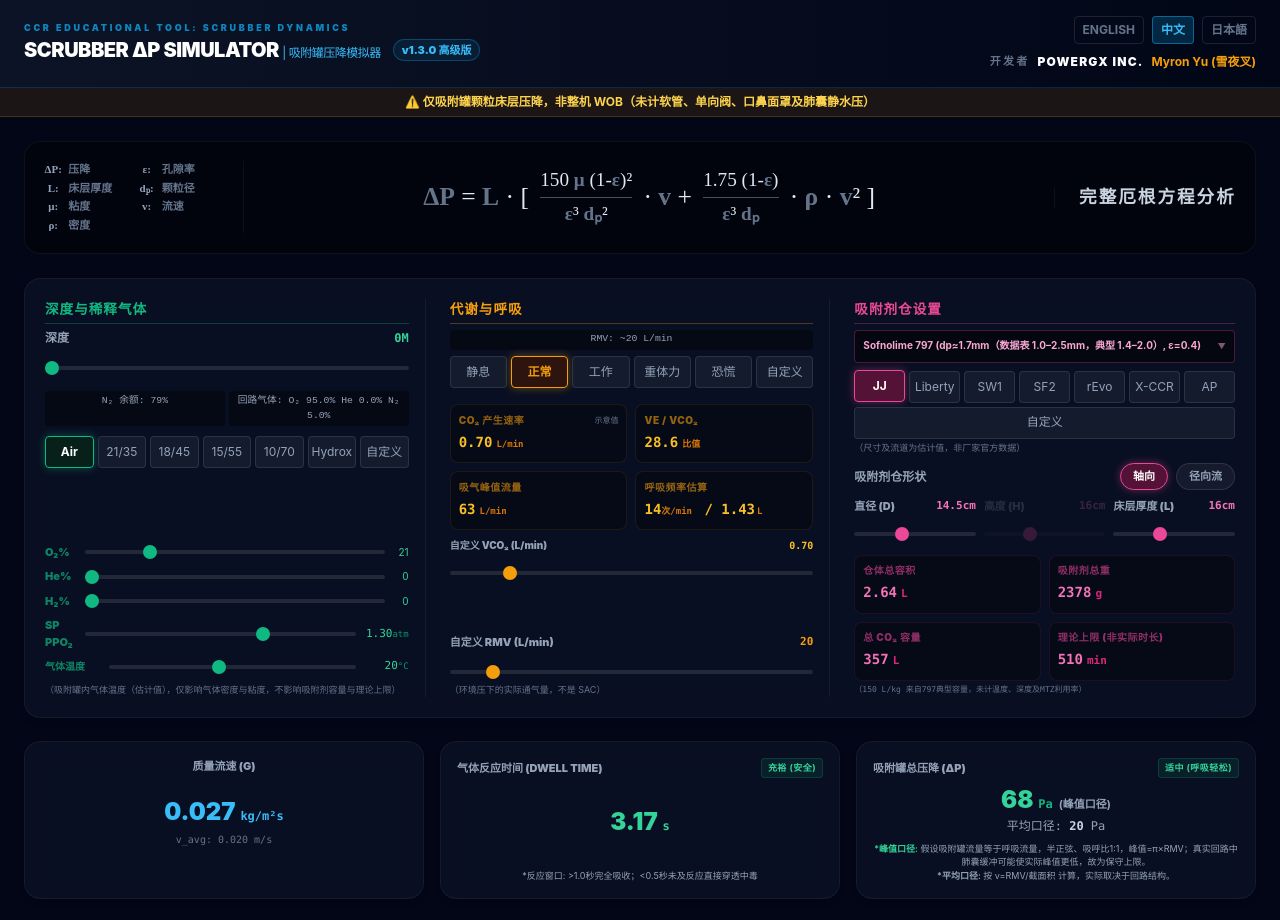
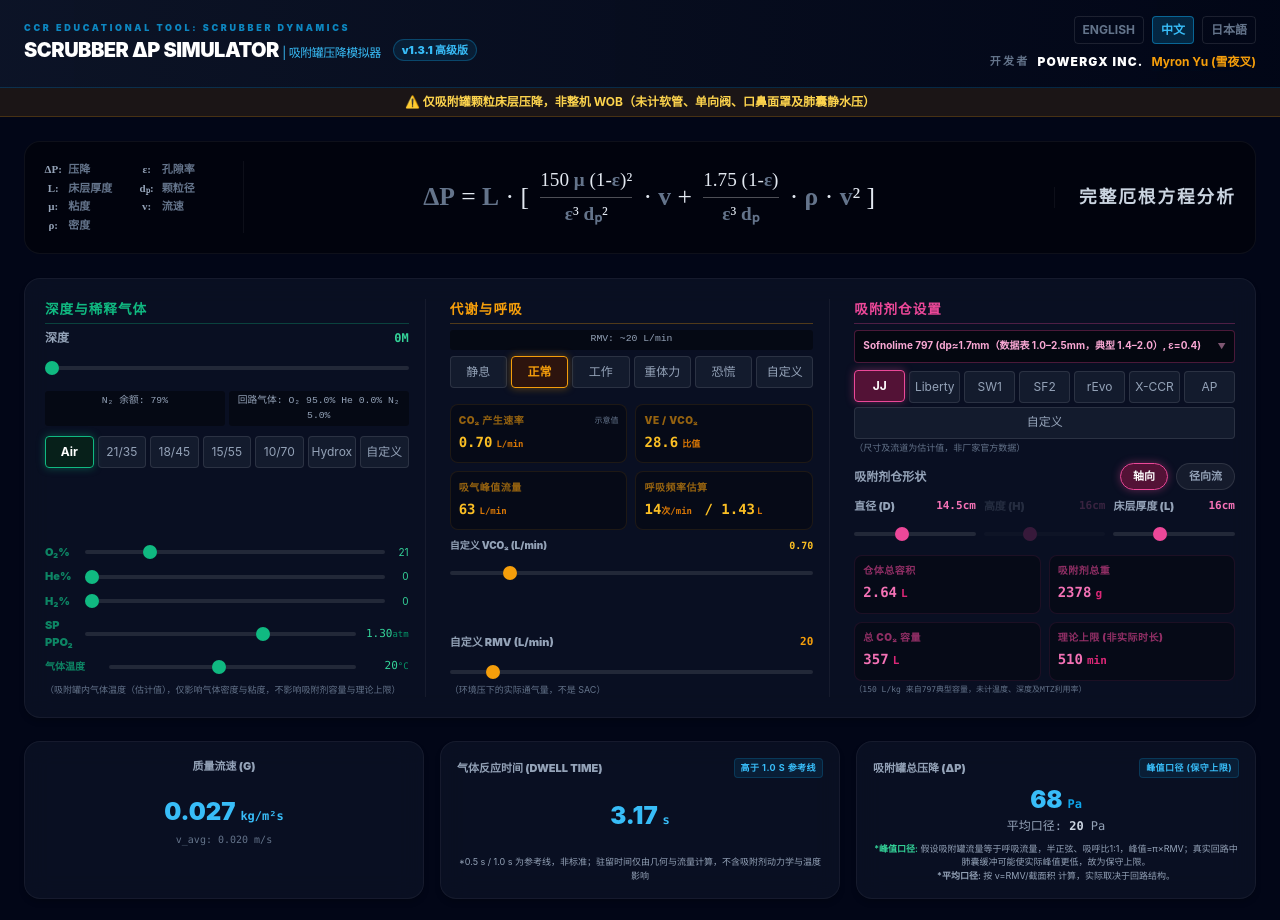
Before and after one commit to powergx-yu/WOB-SIMULATOR, a plain HTML site: page index.html in a window 1280 px wide. Shown: the top 920 px of the page. Drawn offline with nearby package versions, Linux system fonts and the light colour scheme.

Commit message:
release: v1.3.1 final release with neutral telemetry, PWA cache bump and clean repo

```diff
--- a/index.html
+++ b/index.html
@@ -4,7 +4,7 @@
 <head>
     <meta charset="UTF-8">
     <meta name="viewport" content="width=device-width, initial-scale=1.0">
-    <title>Scrubber ΔP Simulator | 吸附罐压降模拟器 v1.3.0 - POWERGX Edition</title>
+    <title>Scrubber ΔP Simulator | 吸附罐压降模拟器 v1.3.1 - POWERGX Edition</title>
     <link rel="manifest" href="manifest.json">
     <script src="https://cdn.tailwindcss.com"></script>
     <script src="https://cdn.jsdelivr.net/npm/chart.js"></script>
@@ -646,7 +646,7 @@
                     <h1 class="text-xl font-black text-white tracking-tight uppercase shadow-sky-500">SCRUBBER ΔP SIMULATOR <span id="lbl-header-sub" class="text-xs text-sky-400 font-normal">| 吸附罐压降模拟器</span></h1>
                     <div id="lbl-version"
                         class="px-2 py-0.5 rounded-full border border-sky-500/30 bg-sky-500/10 text-[11px] font-black text-sky-400">
-                        v1.3.0 高级版</div>
+                        v1.3.1 高级版</div>
                 </div>
             </div>
         </div>
@@ -1004,24 +1004,23 @@
             <div class="glass-card p-4 flex flex-col justify-between">
                 <div class="flex items-center justify-between mb-0.5">
                     <span id="lbl-dwell" class="text-[11px] font-black text-slate-400 uppercase">气体反应时间 (Dwell Time)</span>
-                    <span id="badge-dwell-level" class="text-[9px] px-1.5 py-0.5 rounded font-bold uppercase tracking-wider transition-colors duration-200 bg-emerald-500/10 text-emerald-400 border border-emerald-500/20 shrink-0">充裕 (安全)</span>
+                    <span id="badge-dwell-level" class="text-[9px] px-1.5 py-0.5 rounded font-bold uppercase tracking-wider transition-colors duration-200 bg-sky-500/10 text-sky-400 border border-sky-500/20 shrink-0">高于 1.0 s 参考线</span>
                 </div>
                 <div class="my-auto py-1">
-                    <div class="text-2xl font-black transition-colors duration-200" id="res-dwell-box"><span
+                    <div class="text-2xl font-black text-sky-400 transition-colors duration-200" id="res-dwell-box"><span
                             id="res-dwell">0.00</span> <span class="text-xs font-mono">s</span></div>
                 </div>
-                <div class="text-[9px] text-slate-400 mt-1 leading-normal" id="lbl-dwell-note">*反应窗口: >1.0秒完全吸收；<0.5秒未及反应直接穿透中毒</div>
+                <div class="text-[9px] text-slate-400 mt-1 leading-normal" id="lbl-dwell-note">*0.5 s / 1.0 s 为参考线，非标准；驻留时间仅由几何与流量计算，不含吸附剂动力学与温度影响</div>
             </div>
             <div class="glass-card p-4 flex flex-col justify-between">
                 <div class="flex items-center justify-between mb-0.5">
                     <span id="lbl-total-dp" class="text-[11px] font-black text-slate-400 uppercase">吸附罐总压降 (ΔP)</span>
-                    <span id="badge-dp-level" class="text-[9px] px-1.5 py-0.5 rounded font-bold uppercase tracking-wider transition-colors duration-200 bg-emerald-500/10 text-emerald-400 border border-emerald-500/20 shrink-0">适中 (呼吸轻松)</span>
+                    <span id="badge-dp-level" class="text-[9px] px-1.5 py-0.5 rounded font-bold uppercase tracking-wider transition-colors duration-200 bg-sky-500/10 text-sky-400 border border-sky-500/20 shrink-0">峰值口径 (保守上限)</span>
                 </div>
                 <div class="my-auto py-1">
                     <div class="flex items-baseline justify-center gap-1.5">
-                        <span id="res-total-dp-box" class="text-2xl font-black text-emerald-400 transition-colors duration-200"><span id="res-total-dp-peak">0</span> <span
-                                id="unit-total-dp-peak" class="text-xs font-mono text-emerald-500 transition-colors duration-200">Pa</span></span>
-                        <span class="text-[11px] text-slate-400 font-bold" id="lbl-peak-badge">(峰值口径)</span>
+                        <span id="res-total-dp-box" class="text-2xl font-black text-sky-400 transition-colors duration-200"><span id="res-total-dp-peak">0</span> <span
+                                id="unit-total-dp-peak" class="text-xs font-mono text-sky-500 transition-colors duration-200">Pa</span></span>
                     </div>
                     <div class="text-xs text-slate-400 font-mono mt-0.5">
                         <span id="lbl-avg-dp-prefix">平均口径:</span> <span id="res-total-dp-avg" class="text-slate-300 font-bold">0</span> Pa
@@ -1122,7 +1121,7 @@
                 panelGas: "深度与稀释气体", panelMeta: "代谢与呼吸", panelEnv: "吸附剂仓设置",
                 mathHeader: "完整厄根方程分析",
                 chartLabel: '吸附罐峰值压降 (Pa)', chartViscous: '粘性项 (峰值)', chartInertial: '惯性项 (峰值)',
-                customBtn: "自定义", developedBy: "开发者", versionTag: "v1.3.0 高级版",
+                customBtn: "自定义", developedBy: "开发者", versionTag: "v1.3.1 高级版",
                 headerSub: "| 吸附罐压降模拟器",
                 tempLabel: "气体温度", tempNote: "（吸附罐内气体温度（估计值），仅影响气体密度与粘度，不影响吸附剂容量与理论上限）",
                 sorb797: "Sofnolime 797 (dp≈1.7mm（数据表 1.0–2.5mm，典型 1.4–2.0）, ε=0.4)", sorb408: "Sofnolime 408 (颗粒径=3.5mm, ε=0.42, 估计值)", sorbExtend: "ExtendAir (固体芯, ε=0.6, 估计值)",
@@ -1137,13 +1136,13 @@
                 sliderVCO2: "自定义 VCO₂ (L/min)", rmvNote: "（环境压下的实际通气量，不是 SAC）",
                 unitPresetNote: "（尺寸及流道为估计值，非厂家官方数据）",
                 enduranceNote: "（150 L/kg 来自797典型容量，未计温度、深度及MTZ利用率）",
-                dwellNote: "*反应窗口: >1.0秒完全吸收；<0.5秒未及反应直接穿透中毒", peakBadge: "(峰值口径)", avgDpPrefix: "平均口径:",
+                dwellNote: "*0.5 s / 1.0 s 为参考线，非标准；驻留时间仅由几何与流量计算，不含吸附剂动力学与温度影响", peakBadge: "(峰值口径)", avgDpPrefix: "平均口径:",
                 dpAssumption: '<span class="text-emerald-400 font-semibold">*峰值口径:</span> 假设吸附罐流量等于呼吸流量，半正弦、吸呼比1:1，峰值=π×RMV；真实回路中肺囊缓冲可能使实际峰值更低，故为保守上限。<br><span class="text-slate-400 font-semibold">*平均口径:</span> 按 v=RMV/截面积 计算，实际取决于回路结构。',
                 canvasAnimNote: "示意动画，非CFD", chartSubtitle: "柱高: 峰值口径 (Pa)",
                 vo2Labels: { Rest: "静息", Norm: "正常", Work: "工作", Heavy: "重体力", Panic: "恐慌" },
                 radialReSuffix: " (平均半径处)",
-                dpLevelNominal: "适中 (呼吸轻松)", dpLevelHigh: "高阻力 (易疲劳)", dpLevelExtreme: "阻力过载 (肌耗竭)",
-                dwellLevelOptimal: "充裕 (安全)", dwellLevelWarning: "偏紧 (冷水易穿透)", dwellLevelDanger: "极危 (穿透中毒)"
+                dwellLevelAbove: "高于 1.0 s 参考线", dwellLevelMid: "介于 0.5–1.0 s", dwellLevelBelow: "低于 0.5 s 参考线",
+                dpPeakBadgeFixed: "峰值口径 (保守上限)"
             },
             ja: {
                 depth: "水深", rmv: "カスタム RMV (L/min)", gasBal: "N₂ バランス:",
@@ -1155,7 +1154,7 @@
                 panelGas: "水深と希釈ガス", panelMeta: "代謝と呼吸", panelEnv: "スクラバー設定",
                 mathHeader: "エルグン方程式の完全解析",
                 chartLabel: 'スクラバーピーク圧損 (Pa)', chartViscous: '粘性項 (ピーク)', chartInertial: '慣性項 (ピーク)',
-                customBtn: "カスタム", developedBy: "開発者", versionTag: "v1.3.0 アドバンスド",
+                customBtn: "カスタム", developedBy: "開発者", versionTag: "v1.3.1 アドバンスド",
                 headerSub: "| スクラバー圧損シミュレーター",
                 tempLabel: "ガス温度", tempNote: "（キャニスター内ガス温度（推定値）。密度と粘度のみに影響し、吸収剤の容量や理論上限には影響しません）",
                 sorb797: "Sofnolime 797 (dp≈1.7mm（データシート 1.0–2.5mm，代表 1.4–2.0）, ε=0.4)", sorb408: "Sofnolime 408 (dp=3.5mm, ε=0.42, 推定値)", sorbExtend: "ExtendAir (ソリッドコア, ε=0.6, 推定値)",
@@ -1170,13 +1169,13 @@
                 sliderVCO2: "カスタム VCO₂ (L/min)", rmvNote: "（環境圧での実換気量、SACではありません）",
                 unitPresetNote: "（寸法・流路は推定値、メーカー公式値ではありません）",
                 enduranceNote: "（797公称容量150 L/kg基準、温度・深度・MTZ未考慮）",
-                dwellNote: "*反応窓口: >1.0秒で完全吸収；<0.5秒は未反応のまま直接吸入中毒", peakBadge: "(ピーク口径)", avgDpPrefix: "平均口径:",
+                dwellNote: "*0.5 s / 1.0 s は参考ラインであり標準値ではありません。滞留時間は幾何と流量のみで算出され、吸着速度論や温度影響は含みません", peakBadge: "(ピーク口径)", avgDpPrefix: "平均口径:",
                 dpAssumption: '<span class="text-emerald-400 font-semibold">*ピーク口径:</span> スクラバー流量＝呼吸流量、半正弦波・吸呼比1:1、ピーク=π×RMVを仮定。カウンターラングの緩衝で実ピークはより低くなり得るため保守上限値。<br><span class="text-slate-400 font-semibold">*平均口径:</span> v=RMV/流路面積で算出、実際は回路構造に依存。',
                 canvasAnimNote: "模式アニメーション (CFD外)", chartSubtitle: "バーの高さ: ピーク口径 (Pa)",
                 vo2Labels: { Rest: "安静", Norm: "通常", Work: "作業", Heavy: "高負荷", Panic: "過換気" },
                 radialReSuffix: " (平均半径位置)",
-                dpLevelNominal: "適正 (呼吸快調)", dpLevelHigh: "高圧損 (疲労注意)", dpLevelExtreme: "過大圧損 (呼吸筋疲弊)",
-                dwellLevelOptimal: "十分 (安全)", dwellLevelWarning: "余裕少 (冷水注意)", dwellLevelDanger: "極危 (未反応穿透)"
+                dwellLevelAbove: "1.0 s 参考ライン超", dwellLevelMid: "0.5–1.0 s の間", dwellLevelBelow: "0.5 s 参考ライン未満",
+                dpPeakBadgeFixed: "ピーク口径 (保守上限)"
             },
             en: {
                 depth: "Depth", rmv: "Custom RMV (L/min)", gasBal: "N₂ Balance:",
@@ -1188,7 +1187,7 @@
                 panelGas: "DEPTH & DILUENT", panelMeta: "METABOLISM", panelEnv: "SCRUBBER SETUP",
                 mathHeader: "Full Ergun Equation Analysis",
                 chartLabel: 'Peak Scrubber ΔP (Pa)', chartViscous: 'Viscous (Peak)', chartInertial: 'Inertial (Peak)',
-                customBtn: "Custom", developedBy: "Developed By", versionTag: "v1.3.0 Advanced",
+                customBtn: "Custom", developedBy: "Developed By", versionTag: "v1.3.1 Advanced",
                 headerSub: "",
                 tempLabel: "Gas Temp", tempNote: "(Estimated canister gas temperature; affects gas density and viscosity only, not absorbent capacity or theoretical limits)",
                 sorb797: "Sofnolime 797 (dp≈1.7mm (Data Sheet 1.0–2.5mm, Typ. 1.4–2.0), ε=0.4)", sorb408: "Sofnolime 408 (dp=3.5mm, ε=0.42, Estimated)", sorbExtend: "ExtendAir (Solid Core, ε=0.6, Estimated)",
@@ -1203,13 +1202,13 @@
                 sliderVCO2: "Custom VCO₂ (L/min)", rmvNote: "(Actual ventilation at ambient pressure, not SAC)",
                 unitPresetNote: "(Dimensions & flow path estimated, non-OEM data)",
                 enduranceNote: "(150 L/kg typical capacity from 797 data sheet; temp, depth & MTZ unmodeled)",
-                dwellNote: "*Reaction Window: >1.0s optimal; <0.5s breakthrough risk (toxic CO₂)", peakBadge: "(Peak Basis)", avgDpPrefix: "Average:",
+                dwellNote: "*0.5 s / 1.0 s are reference lines, non-standard; dwell time is computed solely from geometry & flow, excluding kinetics and temperature effects", peakBadge: "(Peak Basis)", avgDpPrefix: "Average:",
                 dpAssumption: '<span class="text-emerald-400 font-semibold">*Peak Basis:</span> Assumes canister flow equals breathing flow, half-sine 1:1, peak=π×RMV; counterlung buffer may lower actual peak, serving as conservative upper bound.<br><span class="text-slate-400 font-semibold">*Average Basis:</span> Calculated via v=RMV/area; actual value depends on loop architecture.',
                 canvasAnimNote: "Illustrative animation, non-CFD", chartSubtitle: "Bar Height: Peak Basis (Pa)",
                 vo2Labels: { Rest: "Rest", Norm: "Norm", Work: "Work", Heavy: "Heavy", Panic: "Panic" },
                 radialReSuffix: " (at mean radius)",
-                dpLevelNominal: "Nominal (Easy)", dpLevelHigh: "High ΔP (Fatigue)", dpLevelExtreme: "Overload (Exhaustion)",
-                dwellLevelOptimal: "Optimal (Safe)", dwellLevelWarning: "Marginal (Cold Water)", dwellLevelDanger: "Breakthrough (Danger)"
+                dwellLevelAbove: "> 1.0 s Ref Line", dwellLevelMid: "0.5–1.0 s Range", dwellLevelBelow: "< 0.5 s Ref Line",
+                dpPeakBadgeFixed: "Peak Basis (Upper Bound)"
             }
         };
 
@@ -1332,7 +1331,7 @@
 
             let rho, mu;
             if (Number.isFinite(params.tempC)) {
-                // v1.3.0 物性模型：理想气体密度随温度变化，Sutherland/幂律单组分粘度，Wilke 规则计算混合粘度
+                // v1.3.1 物性模型：理想气体密度随温度变化，Sutherland/幂律单组分粘度，Wilke 规则计算混合粘度
                 const T_K = params.tempC + 273.15;
                 const raw_fn2 = Math.max(0, fn2_loop);
                 const sum_y = fo2_loop + fhe_loop + fh2_loop + raw_fn2;
@@ -1490,6 +1489,9 @@
             const elDpAssump = document.getElementById('lbl-dp-assumption');
             if (elDpAssump && t.dpAssumption) elDpAssump.innerHTML = t.dpAssumption;
 
+            const elDpBadge = document.getElementById('badge-dp-level');
+            if (elDpBadge && t.dpPeakBadgeFixed) elDpBadge.innerText = t.dpPeakBadgeFixed;
+
             const elAnimNote = document.getElementById('lbl-canvas-anim-note');
             if (elAnimNote && t.canvasAnimNote) elAnimNote.innerText = t.canvasAnimNote;
 
@@ -1886,61 +1888,44 @@
             document.getElementById('res-co2-cap').innerText = Math.round(co2_capacity_L);
             document.getElementById('res-endurance').innerText = Math.round(endurance_min);
 
-            // 续航时间警告颜色
+            // 理论上限续航展示 (固定中性展示，不作警示变色或闪烁)
             const endBox = document.getElementById('res-endurance-box');
-            if (endurance_min < 30) {
-                endBox.className = 'text-rose-500 font-mono font-black text-sm animate-pulse';
-            } else if (endurance_min < 60) {
-                endBox.className = 'text-amber-400 font-mono font-black text-sm';
-            } else {
+            if (endBox) {
                 endBox.className = 'text-pink-400 font-mono font-black text-sm';
             }
 
-            // 气体反应时间 (Dwell Time) 水平分级判定
+            // 气体反应时间 (Dwell Time) 水平分级判定 (非报警中性配色: >=1.0s 天蓝, 0.5-1.0s 琥珀, <0.5s 灰蓝，均不闪烁)
             const dwellBox = document.getElementById('res-dwell-box');
             const dwellBadge = document.getElementById('badge-dwell-level');
             if (fluid.tr_eff < 0.5) {
-                if (dwellBox) dwellBox.className = "text-2xl font-black text-rose-500 animate-pulse transition-colors duration-200";
+                if (dwellBox) dwellBox.className = "text-2xl font-black text-slate-400 transition-colors duration-200";
                 if (dwellBadge) {
-                    dwellBadge.className = "text-[9px] px-1.5 py-0.5 rounded font-bold uppercase tracking-wider transition-colors duration-200 bg-rose-500/20 text-rose-400 border border-rose-500/30 animate-pulse shrink-0";
-                    dwellBadge.innerText = t.dwellLevelDanger || "极危 (穿透中毒)";
+                    dwellBadge.className = "text-[9px] px-1.5 py-0.5 rounded font-bold uppercase tracking-wider transition-colors duration-200 bg-slate-500/10 text-slate-400 border border-slate-500/20 shrink-0";
+                    dwellBadge.innerText = t.dwellLevelBelow || "低于 0.5 s 参考线";
                 }
             } else if (fluid.tr_eff < 1.0) {
-                if (dwellBox) dwellBox.className = "text-2xl font-black text-amber-500 transition-colors duration-200";
+                if (dwellBox) dwellBox.className = "text-2xl font-black text-amber-400 transition-colors duration-200";
                 if (dwellBadge) {
                     dwellBadge.className = "text-[9px] px-1.5 py-0.5 rounded font-bold uppercase tracking-wider transition-colors duration-200 bg-amber-500/10 text-amber-400 border border-amber-500/20 shrink-0";
-                    dwellBadge.innerText = t.dwellLevelWarning || "偏紧 (冷水易穿透)";
+                    dwellBadge.innerText = t.dwellLevelMid || "介于 0.5–1.0 s";
                 }
             } else {
-                if (dwellBox) dwellBox.className = "text-2xl font-black text-emerald-400 transition-colors duration-200";
+                if (dwellBox) dwellBox.className = "text-2xl font-black text-sky-400 transition-colors duration-200";
                 if (dwellBadge) {
-                    dwellBadge.className = "text-[9px] px-1.5 py-0.5 rounded font-bold uppercase tracking-wider transition-colors duration-200 bg-emerald-500/10 text-emerald-400 border border-emerald-500/20 shrink-0";
-                    dwellBadge.innerText = t.dwellLevelOptimal || "充裕 (安全)";
+                    dwellBadge.className = "text-[9px] px-1.5 py-0.5 rounded font-bold uppercase tracking-wider transition-colors duration-200 bg-sky-500/10 text-sky-400 border border-sky-500/20 shrink-0";
+                    dwellBadge.innerText = t.dwellLevelAbove || "高于 1.0 s 参考线";
                 }
             }
 
-            // 压降阻力水平分级判定 (参考阈值：峰值压降 <1000 Pa 适中, 1000-2000 Pa 较高, >=2000 Pa 重负荷)
-            const dpPeakVal = fluid.total_dp_peak || 0;
+            // 压降卡片徽章与数字 (固定中性展示，不按数值变色或闪烁)
             const dpBox = document.getElementById('res-total-dp-box');
             const dpUnit = document.getElementById('unit-total-dp-peak');
             const dpBadge = document.getElementById('badge-dp-level');
-            if (dpBox && dpBadge) {
-                if (dpPeakVal < 1000) {
-                    dpBox.className = "text-2xl font-black text-emerald-400 transition-colors duration-200";
-                    if (dpUnit) dpUnit.className = "text-xs font-mono text-emerald-500 transition-colors duration-200";
-                    dpBadge.className = "text-[9px] px-1.5 py-0.5 rounded font-bold uppercase tracking-wider transition-colors duration-200 bg-emerald-500/10 text-emerald-400 border border-emerald-500/20 shrink-0";
-                    dpBadge.innerText = t.dpLevelNominal || "适中";
-                } else if (dpPeakVal < 2000) {
-                    dpBox.className = "text-2xl font-black text-amber-400 transition-colors duration-200";
-                    if (dpUnit) dpUnit.className = "text-xs font-mono text-amber-500 transition-colors duration-200";
-                    dpBadge.className = "text-[9px] px-1.5 py-0.5 rounded font-bold uppercase tracking-wider transition-colors duration-200 bg-amber-500/10 text-amber-400 border border-amber-500/20 shrink-0";
-                    dpBadge.innerText = t.dpLevelHigh || "高阻力";
-                } else {
-                    dpBox.className = "text-2xl font-black text-rose-500 animate-pulse transition-colors duration-200";
-                    if (dpUnit) dpUnit.className = "text-xs font-mono text-rose-500 transition-colors duration-200";
-                    dpBadge.className = "text-[9px] px-1.5 py-0.5 rounded font-bold uppercase tracking-wider transition-colors duration-200 bg-rose-500/20 text-rose-400 border border-rose-500/30 animate-pulse shrink-0";
-                    dpBadge.innerText = t.dpLevelExtreme || "高负荷";
-                }
+            if (dpBox) dpBox.className = "text-2xl font-black text-sky-400 transition-colors duration-200";
+            if (dpUnit) dpUnit.className = "text-xs font-mono text-sky-500 transition-colors duration-200";
+            if (dpBadge) {
+                dpBadge.className = "text-[9px] px-1.5 py-0.5 rounded font-bold uppercase tracking-wider transition-colors duration-200 bg-sky-500/10 text-sky-400 border border-sky-500/20 shrink-0";
+                dpBadge.innerText = t.dpPeakBadgeFixed || "峰值口径 (保守上限)";
             }
         }
 
@@ -2256,7 +2241,7 @@
                 const ri = state.diam || 3.5;
                 const ro = Math.max(ri + 0.5, state.height || 7.5);
                 const vinRatio = (ri + ro) / (2 * ri); // 连续性方程内圈流速比
-                const geomScale = 2.4; // 补偿径向厚度较浅与发散衰减的视觉冲程归一化系数
+                const geomScale = 2.4; // 仅视觉补偿，无物理依据
                 peakPx = Math.max(18, Math.min(840, 1900 * Math.PI * v_avg * vinRatio * geomScale));
             }
 
@@ -2578,7 +2563,7 @@
                 });
             });
 
-            console.log("%c[CCR Scrubber Test-B Results (v1.3.0)]", "color:#f59e0b;font-weight:bold;font-size:14px;");
+            console.log("%c[CCR Scrubber Test-B Results (v1.3.1)]", "color:#f59e0b;font-weight:bold;font-size:14px;");
             logEntries.forEach(l => console.log(l));
             console.log(`Test-B Verdict: ${allPassed ? 'ALL PASSED (100%)' : 'FAILED'}`);
 
@@ -2593,7 +2578,7 @@
                 (allPassed ? 'bg-amber-950/90 border-amber-500 text-amber-300' : 'bg-rose-950/90 border-rose-500 text-rose-300');
             bannerB.innerHTML = `
                 <div class="flex justify-between items-center gap-4 font-bold border-b border-white/10 pb-1 mb-1">
-                    <span>${allPassed ? '✅ [TEST-B PASS] v1.3.0 物性模型通过' : '❌ [TEST-B FAIL] 物性模型自测异常'}</span>
+                    <span>${allPassed ? '✅ [TEST-B PASS] v1.3.1 物性模型通过' : '❌ [TEST-B FAIL] 物性模型自测异常'}</span>
                     <button onclick="this.parentElement.parentElement.remove()" class="text-slate-400 hover:text-white">&times;</button>
                 </div>
                 <div class="leading-relaxed max-h-60 overflow-y-auto">${logEntries.slice(0, 8).join('<br>')}<br>${summaryText}</div>
```
Also changed, not shown: 2 other files.
